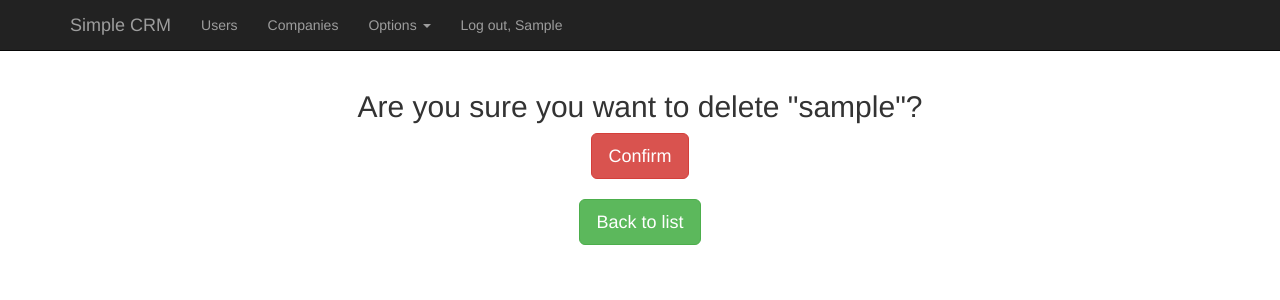
After one commit to ScienceAndIT/simple-crm, a Django app: a page that uses templates/crm_app/user_confirm_delete.html in a window 1280 px wide. The commit adds this page. Shown: the top 300 px of the page. Run offline with Django 3.2, Linux system fonts and the light colour scheme; the visitor is signed in with stand-in values (Sample User, id 1); data comes from the database, SQL or seed files in the repository; some libraries are stand-ins or nearby versions.

Commit message:
Deleting users and companies

```diff
--- a/crm_app/urls.py
+++ b/crm_app/urls.py
@@ -7,9 +7,11 @@ urlpatterns = [
     url(r'^company/(?P<pk>[0-9]+)/$', views.company_details, name='company_details'),
     url(r'^companies/$', views.companies_view, name='companies'),
     url(r'^add-company/$', views.add_company_view, name='add_company'),
+    url(r'^delete-company/(?P<pk>\d+)/$', views.company_delete, name='company_delete'),
     url(r'^users/details/user/(?P<pk>[0-9]+)/$', views.user_details, name='user_details'),
     url(r'^users/$', views.users_view, name='users_view'),
     url(r'^add-user/$', views.add_user_view, name='add_user'),
+    url(r'^delete-user/(?P<pk>\d+)/$', views.user_delete, name='user_delete'),
     url(r'^password-change/$',
         'django.contrib.auth.views.password_change',
         name='password_change'),
--- a/crm_app/views.py
+++ b/crm_app/views.py
@@ -1,9 +1,11 @@
-from django.shortcuts import render, get_object_or_404
 from django.contrib.auth.decorators import login_required
+from django.contrib.auth.models import User
 from django.core.paginator import Paginator, EmptyPage, PageNotAnInteger
+from django.core.urlresolvers import reverse_lazy
+from django.views.generic.edit import DeleteView
+from django.shortcuts import render, get_object_or_404, redirect
 from . forms import CompanyForm, CrmUserForm
-from django.contrib.auth.models import User
-from .models import Company, CrmUser
+from .models import Company
 
 
 # view all companies
@@ -93,3 +95,23 @@ def add_user_view(request):
     return render(request, 'crm_app/add_user.html',
                   {'user_form': user_form,
                    'user_adder': user_adder})
+
+
+# delete company
+@login_required
+def company_delete(request, pk):
+    company_to_delete = get_object_or_404(Company, pk=pk)
+    if request.method == 'POST':
+        company_to_delete.delete()
+        return redirect('companies')
+    return render(request, 'crm_app/company_confirm_delete.html', {'object': company_to_delete})
+
+
+# delete user
+@login_required
+def user_delete(request, pk):
+    user_to_delete = get_object_or_404(User, pk=pk)
+    if request.method == 'POST':
+        user_to_delete.delete()
+        return redirect('users_view')
+    return render(request, 'crm_app/user_confirm_delete.html', {'object': user_to_delete})
--- a/templates/crm_app/add_user_done.html
+++ b/templates/crm_app/add_user_done.html
@@ -3,7 +3,7 @@
 {% block content %}
     <div class="container">
         <div class="row text-center">
-            <h1>User <b>{{ new_user.first_name }}</b> has been created!</h1>
+            <h1>User <b>{{ new_user.username }}</b> has been created!</h1>
             <h2>First name - <b>{{ new_user.first_name }}</b> </h2>
             <h2>Last name - <b>{{ new_user.last_name }}</b></h2>
             <h4>Go to the <a href="{% url 'users_view' %}">users list</a>!</h4>
--- a/templates/crm_app/company_details.html
+++ b/templates/crm_app/company_details.html
@@ -9,7 +9,10 @@
             <h2>Owner - <b>{{ my_company.owner }}</b> </h2>
             <h2>Sector - <b>{{ my_company.sector }}</b></h2>
             <h2>Employees - <b>{{ my_company.number_of_employees }}</b></h2>
+            <hr>
+                <a href="{% url 'company_delete' my_company.pk %}" class="btn btn-danger btn-lg" role="button">Delete company <span class="glyphicon glyphicon-remove"></span></a>
+            <hr>
             <h4>Go to the <a href="{% url 'companies' %}">companies list</a>!</h4>
     </div>
 </div>
-{% endblock content %}}
+{% endblock content %}
--- /dev/null
+++ b/templates/crm_app/user_confirm_delete.html
@@ -0,0 +1,17 @@
+{% extends 'base.html' %}
+{% block title %}Confirm delete{% endblock %}
+{% load staticfiles %}
+
+{% block content %}
+    <div class="container">
+        <div class="row text-center">
+            <br/>
+            <form action="" method="post">{% csrf_token %}
+                <h2>Are you sure you want to delete "{{ object }}"?</h2>
+                <input class="btn btn-danger btn-lg" type="submit" value="Confirm" />
+            </form>
+            <br/>
+            <a href="{% url 'users_view'%}" class="btn btn-success btn-lg" role="button">Back to list </a>
+        </div>
+    </div>
+{% endblock content %}
--- a/templates/crm_app/user_details.html
+++ b/templates/crm_app/user_details.html
@@ -8,7 +8,10 @@
             <h1>Details of the user: <b>{{ my_user.username }}</b></h1>
             <h2>First name - <b>{{ my_user.first_name }}</b> </h2>
             <h2>Last name - <b>{{ my_user.last_name }}</b></h2>
+            <hr>
+                <a href="{% url 'user_delete' my_user.pk %}" class="btn btn-danger btn-lg" role="button">Delete user <span class="glyphicon glyphicon-remove"></span></a>
+            <hr>
             <h4>Go to the <a href="{% url 'users_view' %}">users list</a>!</h4>
     </div>
 </div>
-{% endblock content %}}
+{% endblock content %}
```
Also changed, not shown: templates/crm_app/company_confirm_delete.html (added, +17 -0 lines).
